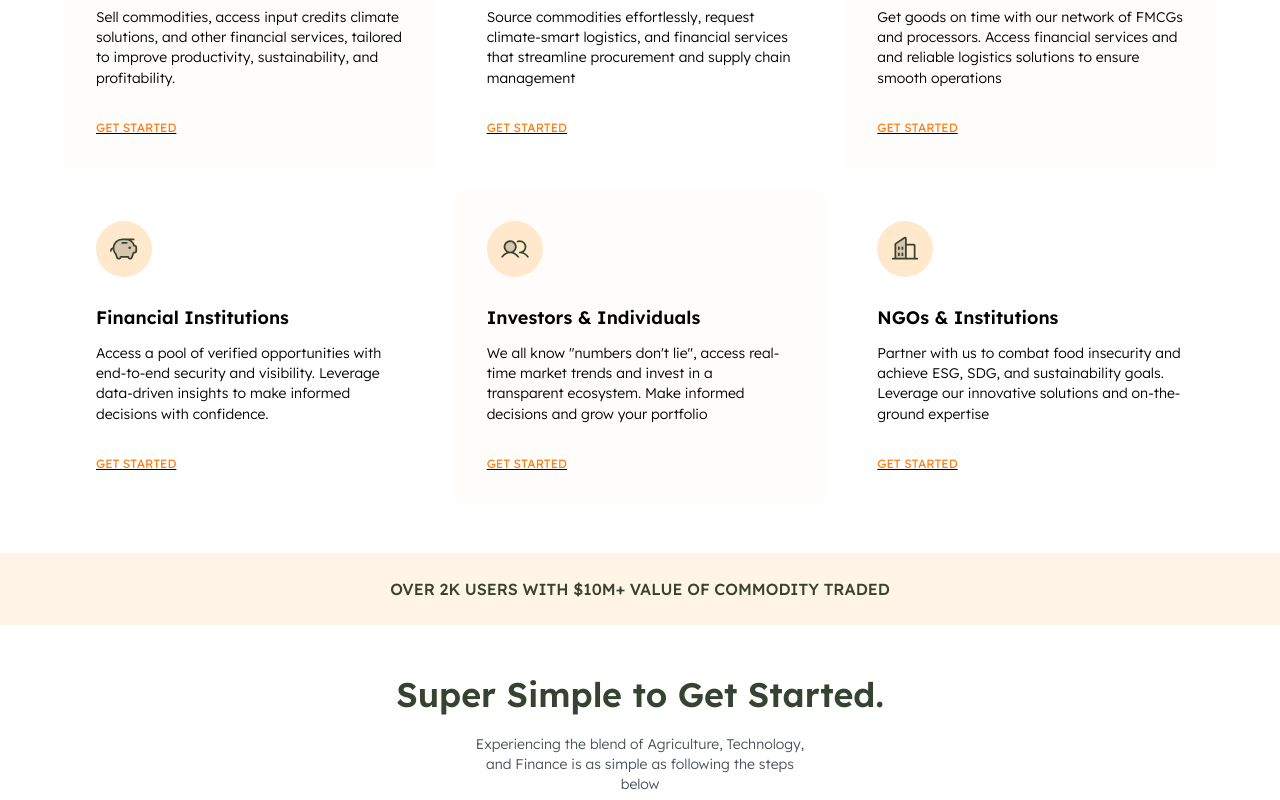
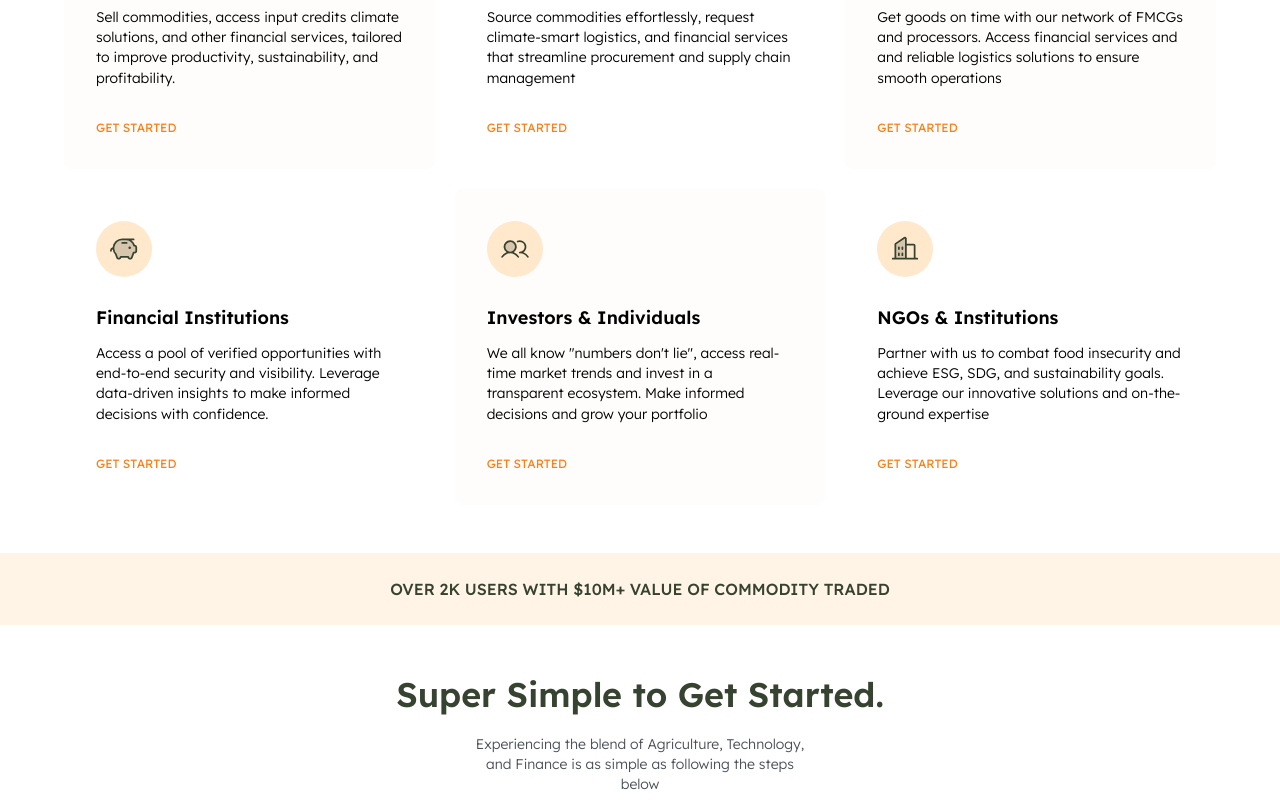
Before and after one commit to bl-aire/kl-pricing, a React (Vite) app: page / in a window 1280 px wide. Shown: the part 3540-4340 px from the top of the page. Built offline with nearby package versions, Linux system fonts and the light colour scheme; no server answers.

Commit message:
Dead links

```diff
--- a/src/components/base/footer/index.tsx
+++ b/src/components/base/footer/index.tsx
@@ -12,6 +12,10 @@ import loginBgRight from "@/assets/login-bg-r.svg";
 export default function Footer() {
     const theme = useMantineTheme();
     const break_sm = useMediaQuery(`(max-width: ${theme.breakpoints.sm})`);
+
+    function getStarted(){
+        window.location.href='https://app.kasuwa.com/register';
+    }
 
     return (
         <footer className={styles.footer}>
@@ -82,8 +86,8 @@ export default function Footer() {
                             <li className={styles.footer__col__list__item}>
                                 <Link to="/legal-policies">Legal Policies</Link>
                             </li>
-                            <li className={styles.footer__col__list__item}>
-                                <Link to="/register">Get an Account</Link>
+                            <li className={styles.footer__col__list__item} onClick={getStarted}>
+                                Get an Account
                             </li>
                         </ul>
                     </div>
--- a/src/components/base/header/index.tsx
+++ b/src/components/base/header/index.tsx
@@ -1,4 +1,4 @@
-import { Link, useNavigate } from "react-router-dom";
+import { Link } from "react-router-dom";
 import { useMediaQuery, useDisclosure } from "@mantine/hooks";
 import { Box, Button, Burger, useMantineTheme, Menu } from "@mantine/core";
 
@@ -8,11 +8,14 @@ import PricingIndex from '@/components/ui/pricingIndex';
 import logo from "@/assets/logo.svg";
 
 export default function Header() {
-    const navigate = useNavigate();
     const [opened, { toggle }] = useDisclosure();
 
     const theme = useMantineTheme();
     const break_md = useMediaQuery(`(min-width: ${theme.breakpoints.md})`);
+
+    function getStarted(){
+        window.location.href='https://app.kasuwa.com/register';
+    }
 
     return (
         <header className={styles.header}>
@@ -49,7 +52,7 @@ export default function Header() {
                                     fw={500}
                                     color="orange.5"
                                     tt="uppercase"
-                                    onClick={() => navigate("/login")}
+                                    onClick={getStarted}
                                 >
                                     Get Started
                                 </Button>
--- a/src/components/page/home/hero/index.tsx
+++ b/src/components/page/home/hero/index.tsx
@@ -24,7 +24,7 @@ export default function Hero() {
                         </Text>
                         <Group gap="sm" className={styles.hero__box__stack__dowloadLinks}>
                             <a href="https://play.google/com/store/apps/details?id=com.kasuwa_v2" target="_blank">
-                                <Image w={100} h={40} src={googlePlay} alt="flag" fit="contain" />
+                                <Image w={110} h={40} src={googlePlay} alt="flag" fit="contain" />
                             </a>
                             <a href="" target="_blank">
                                 <Image w={100} h={40} src={appleStore} alt="flag" fit="contain" />
--- a/src/components/page/home/valueProp/index.tsx
+++ b/src/components/page/home/valueProp/index.tsx
@@ -37,8 +37,8 @@ export default function ValueProp() {
                                 </Text>
                             </Stack>
 
-                            <Text size="xs" tt="uppercase" fw={300} td="underline">
-                                <Anchor size="xs" href="https://app.kasuwa.com/login" target="_blank">
+                            <Text size="xs" tt="uppercase" fw={300}>
+                                <Anchor size="xs" href="https://app.kasuwa.com/login" target="_blank" underline="hover">
                                     Get Started
                                 </Anchor>
                             </Text>
@@ -62,8 +62,8 @@ export default function ValueProp() {
                                 </Text>
                             </Stack>
 
-                            <Text size="xs" tt="uppercase" fw={300} td="underline">
-                                <Anchor size="xs" href="https://app.kasuwa.com/login" target="_blank">
+                            <Text size="xs" tt="uppercase" fw={300}>
+                                <Anchor size="xs" href="https://app.kasuwa.com/login" target="_blank" underline="hover">
                                     Get Started
                                 </Anchor>
                             </Text>
@@ -87,8 +87,8 @@ export default function ValueProp() {
                                 </Text>
                             </Stack>
 
-                            <Text size="xs" tt="uppercase" fw={300} td="underline">
-                                <Anchor size="xs" href="https://app.kasuwa.com/login" target="_blank">
+                            <Text size="xs" tt="uppercase" fw={300}>
+                                <Anchor size="xs" href="https://app.kasuwa.com/login" target="_blank" underline="hover">
                                     Get Started
                                 </Anchor>
                             </Text>
@@ -113,8 +113,8 @@ export default function ValueProp() {
                                 </Text>
                             </Stack>
 
-                            <Text size="xs" tt="uppercase" fw={300} td="underline">
-                                <Anchor size="xs" href="https://app.kasuwa.com/login" target="_blank">
+                            <Text size="xs" tt="uppercase" fw={300}>
+                                <Anchor size="xs" href="https://app.kasuwa.com/login" target="_blank" underline="hover">
                                     Get Started
                                 </Anchor>
                             </Text>
@@ -137,8 +137,8 @@ export default function ValueProp() {
                                 </Text>
                             </Stack>
 
-                            <Text size="xs" tt="uppercase" fw={300} td="underline">
-                                <Anchor size="xs" href="https://app.kasuwa.com/login" target="_blank">
+                            <Text size="xs" tt="uppercase" fw={300}>
+                                <Anchor size="xs" href="https://app.kasuwa.com/login" target="_blank" underline="hover">
                                     Get Started
                                 </Anchor>
                             </Text>
@@ -161,8 +161,8 @@ export default function ValueProp() {
                                 </Text>
                             </Stack>
 
-                            <Text size="xs" tt="uppercase" fw={300} td="underline">
-                                <Anchor size="xs" href="https://app.kasuwa.com/login" target="_blank">
+                            <Text size="xs" tt="uppercase" fw={300}>
+                                <Anchor size="xs" href="https://app.kasuwa.com/login" target="_blank" underline="hover">
                                     Get Started
                                 </Anchor>
                             </Text>
```
Also changed, not shown: public/assets/images/google-play.svg.
